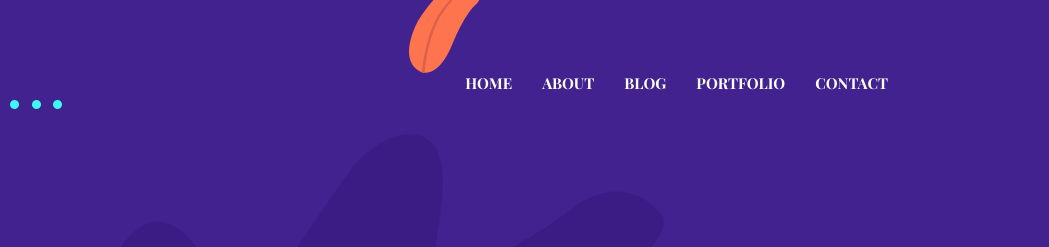
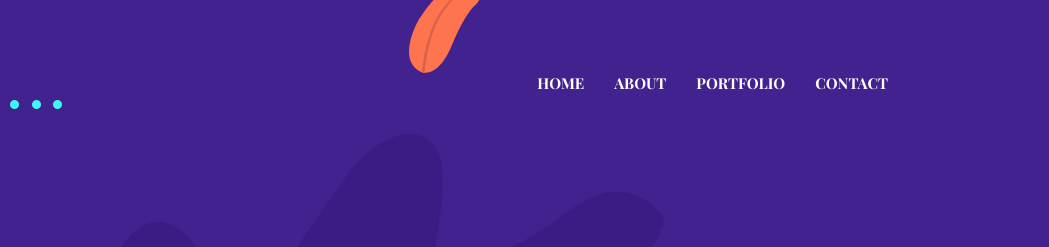
Before and after one commit to ghffrny/ghfrny.github.io, a plain HTML site: page contact.html in a window 1280 px wide. Shown: the top 247 px of the page, 231-1280 px from the left. Drawn offline with nearby package versions, Linux system fonts and the light colour scheme.

Commit message:
3 Commit to master

```diff
--- a/contact.html
+++ b/contact.html
@@ -33,6 +33,7 @@
 <body>
 
 
+
 <header class="navigation fixed-top">
   <nav class="navbar navbar-expand-lg navbar-dark">
     <a class="navbar-brand font-tertiary h3" href="index.html"><img src="images/logo.png" alt="Myself"></a>
@@ -48,9 +49,6 @@
         </li>
         <li class="nav-item">
           <a class="nav-link" href="about.html">about</a>
-        </li>
-        <li class="nav-item">
-          <a class="nav-link" href="blog.html">Blog</a>
         </li>
         <li class="nav-item">
           <a class="nav-link" href="portfolio.html">Portfolio</a>
```
Also changed, not shown: portfolio.html (+1 -3 lines).
